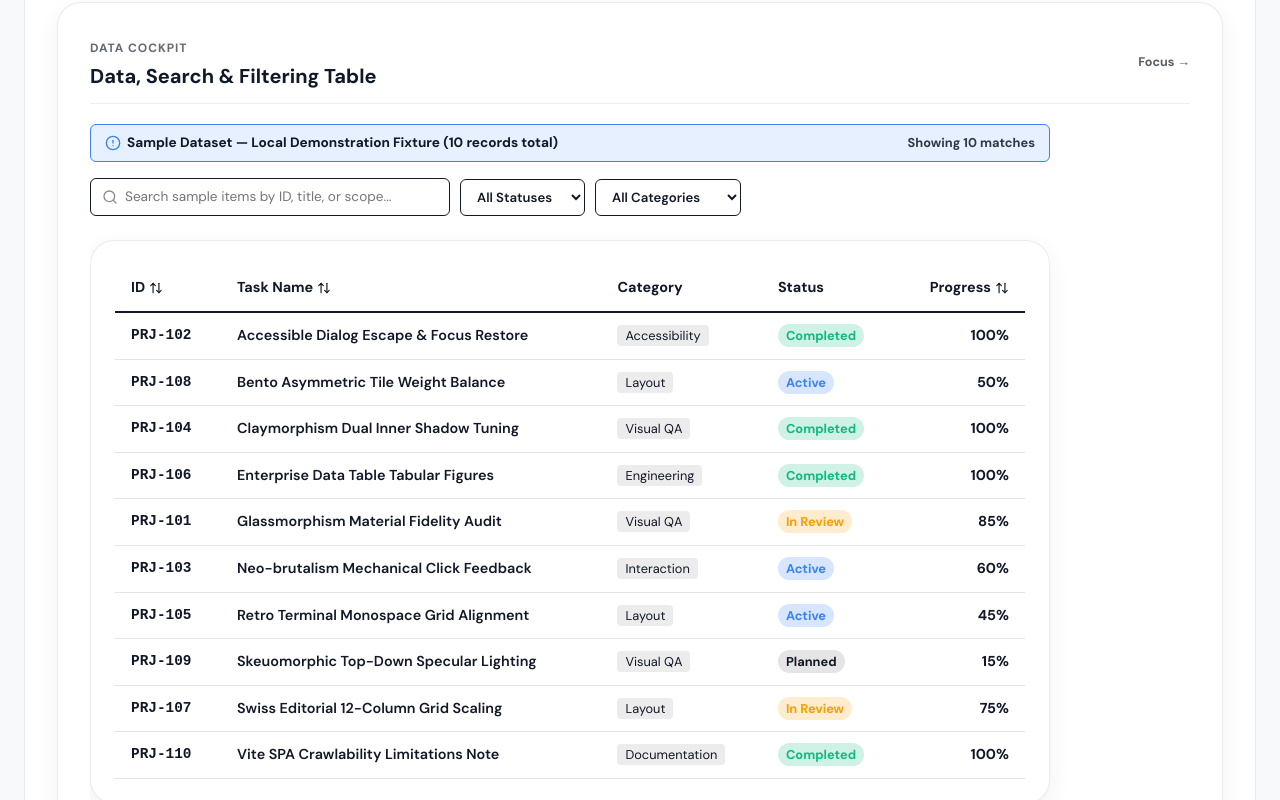
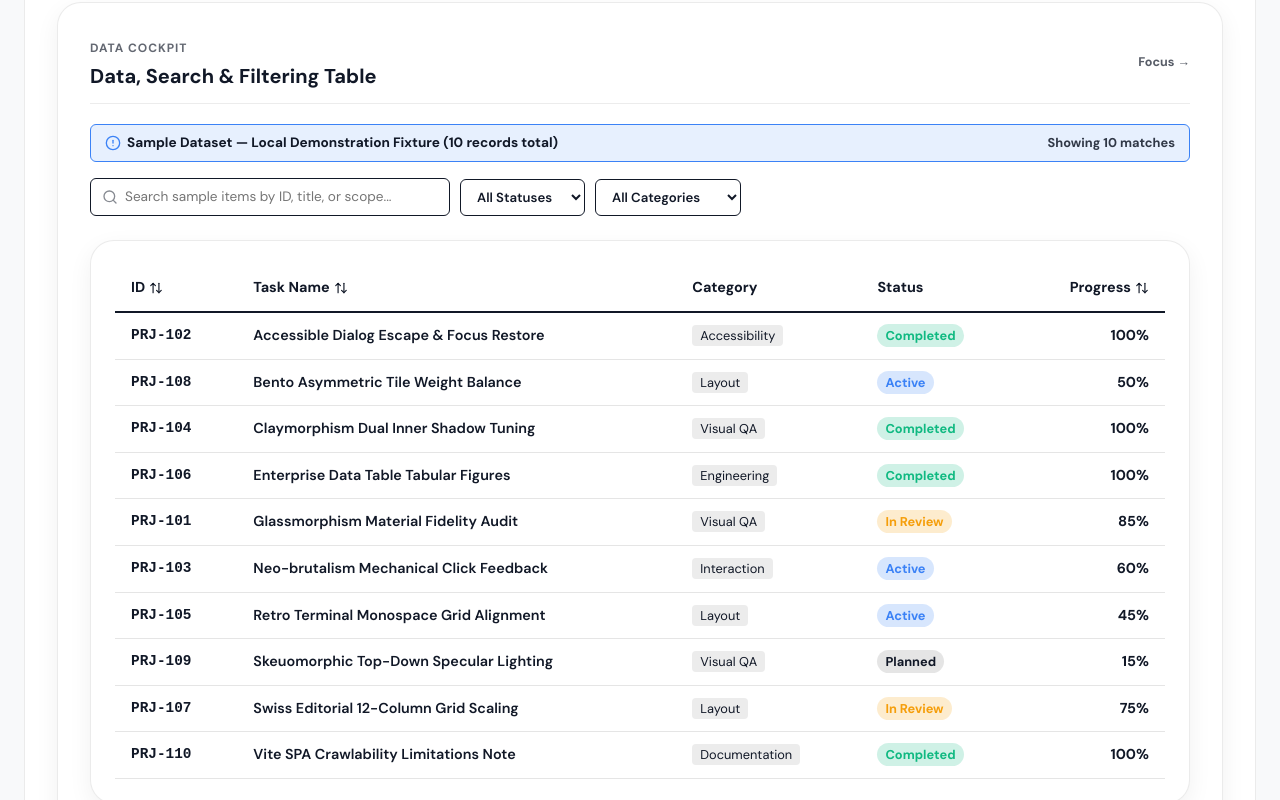
Before and after one commit to kennedys0/taste-engine-studio, a React (Vite) app: page /bento/playground in a window 1280 px wide. Shown: the part 2720-3520 px from the top of the page. Built offline with nearby package versions, Linux system fonts and the light colour scheme.

Commit message:
fix(specimens): remove 960px cap and make SpecimenDataTable fill 100% width flush with container

```diff
--- a/src/components/specimens/SpecimenDataTable.jsx
+++ b/src/components/specimens/SpecimenDataTable.jsx
@@ -84,7 +84,7 @@ export default function SpecimenDataTable({ styleId = 'neo-brutalism' }) {
 
 
   return (
-    <div style={{ width: '100%', maxWidth: '960px', display: 'flex', flexDirection: 'column', gap: '1rem' }}>
+    <div style={{ width: '100%', display: 'flex', flexDirection: 'column', gap: '1rem' }}>
       {/* Sample Data Disclaimer Badge */}
       <div
         style={{
@@ -225,6 +225,7 @@ export default function SpecimenDataTable({ styleId = 'neo-brutalism' }) {
       <div
         className={getContainerClass()}
         style={{
+          width: '100%',
           overflowX: 'auto',
           padding: isBrutal ? '0' : isEnterprise ? '0' : '1.5rem',
         }}
--- a/src/pages/PlaygroundPage.jsx
+++ b/src/pages/PlaygroundPage.jsx
@@ -812,7 +812,7 @@ export default function PlaygroundPage() {
                         </button>
                       )}
                     </div>
-                    <div style={{ overflowX: 'auto' }}>
+                    <div style={{ width: '100%' }}>
                       <SpecimenDataTable styleId={styleObj.id} />
                     </div>
                   </div>
```
